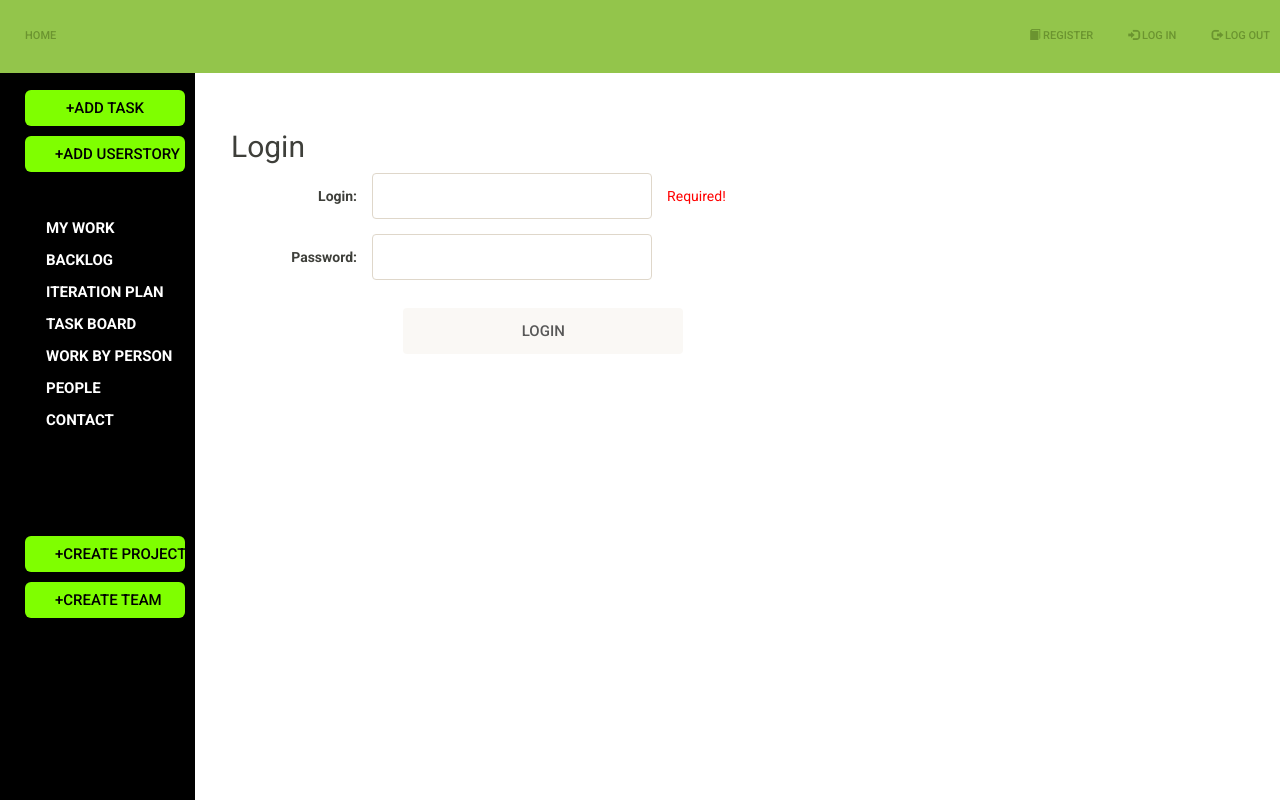
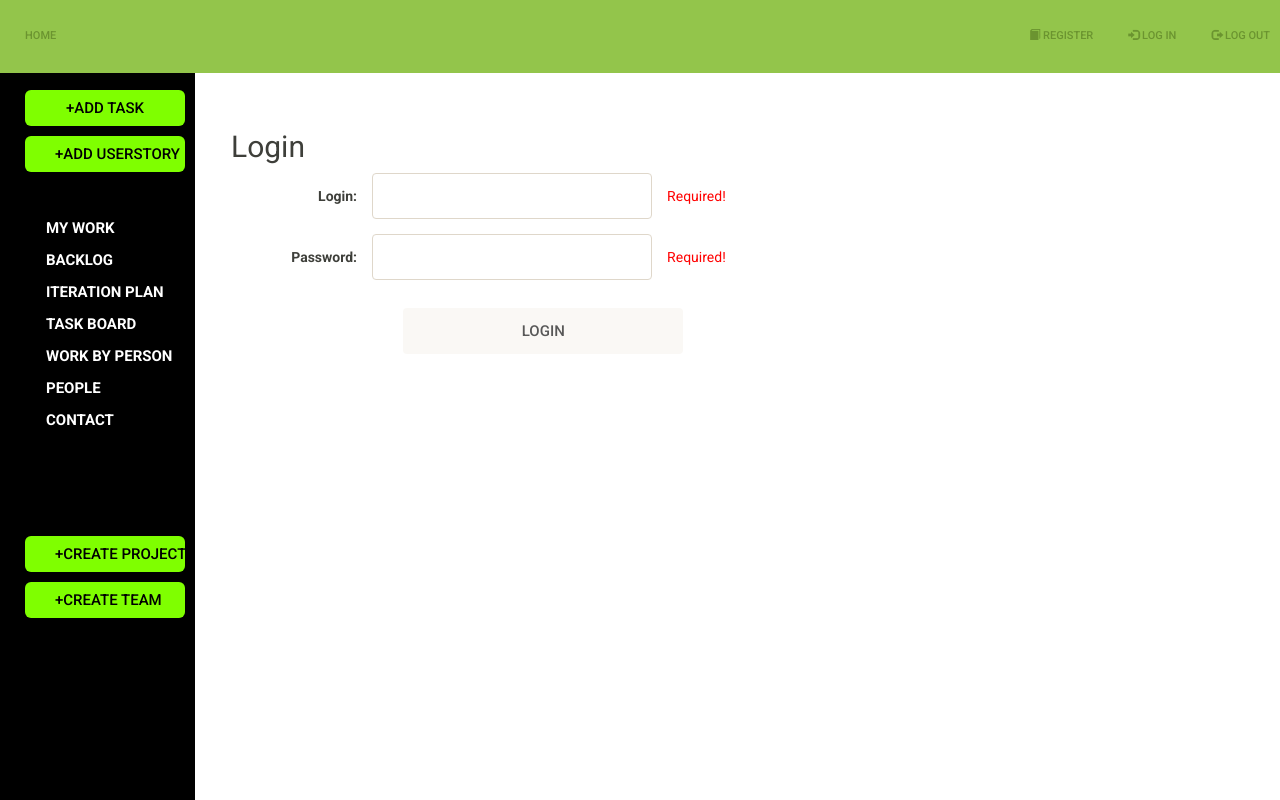
Before and after one commit to trzeja/SeeNowProcess, an ASP.NET MVC app: page /Account/Login in a window 1280 px wide. Run offline with ASP.NET Core 8 and stand-ins for ASP.NET MVC 5, Linux system fonts and the light colour scheme; the project's own start-up code is not run, and a stand-in starts its controllers and pages; some libraries are stand-ins or nearby versions; some web fonts are replaced.

Commit message:
Logowanie - więcej walidacji, ale trzeba jeszcze ogarnąć po kliknięciu sumbit co sie dzieje

```diff
--- a/SeeNowProcess/Views/Account/Login.cshtml
+++ b/SeeNowProcess/Views/Account/Login.cshtml
@@ -21,19 +21,22 @@
         <p class="col-sm-3 control-label text-left" style="color:red" for="login" ><span class="text-left" ng-show="loginForm.login.$error.required">Required!</span>
         <span ng-show="loginForm.login.$error.minlength">Should be at least 5 characters long</span>
         <span ng-show="loginForm.login.$error.maxlength">Should be less than 20 characters</span></p>
-
-        @*<input class="form-control" type="text" id="login" ng-model="login" required autofocus ng-class="Submited?'ng-dirty':''">
-        <p style="color:red" ng-show="(loginForm.login.$dirty || Submited ) && loginForm.login.$error.required">Please enter LOGIN</p>*@
     </div>
     <div class="form-group row">
         <label class="col-sm-2 control-label" for="password"> Password: </label>
-        <input class="form-control" type="password" id="password" ng-model="password" ng-class="Submited?'ng-dirty':''" required autofocus>
-        <span style="color:red" ng-show="(loginForm.password.$dirty || Submited ) && loginForm.password.$error.required">Password Required</span>
+        <input class="col-sm-2 form-control" type="password" id="password" name="password" ng-model="password" ng-minlength="6" ng-maxlength="100" required autofocus>
+        <p class="col-sm-3 control-label text-left" style="color:red" for="login">
+            <span class="text-left" ng-show="loginForm.password.$error.required">Required!</span>
+            <span ng-show="loginForm.password.$error.minlength">Should be at least 6 characters long</span>
+            <span ng-show="loginForm.password.$error.maxlength">Should be less than 100 characters</span>
+        </p>
     </div>
     <div class="form-group row">
         <label class="col-sm-10 control-label"></label>
         <input type="submit" class="form-control btn green_button" style="margin-left: 20%" value="LOGIN"
-               ng-disabled="loginForm.login.$error.required || loginForm.login.$error.minlength || loginForm.login.$error.maxlength"> <!-- ng-click="loginCheck()"-->
+               ng-disabled="loginForm.login.$error.required || loginForm.login.$error.minlength || loginForm.login.$error.maxlength
+               || loginForm.password.$error.required || loginForm.password.$error.minlength || loginForm.password.$error.maxlength"> <!-- ng-click="loginCheck()"-->
+        <!--TODO: error logowania, nie wysylanie wielu żądań-->
     </div>
 </form>
 
```
